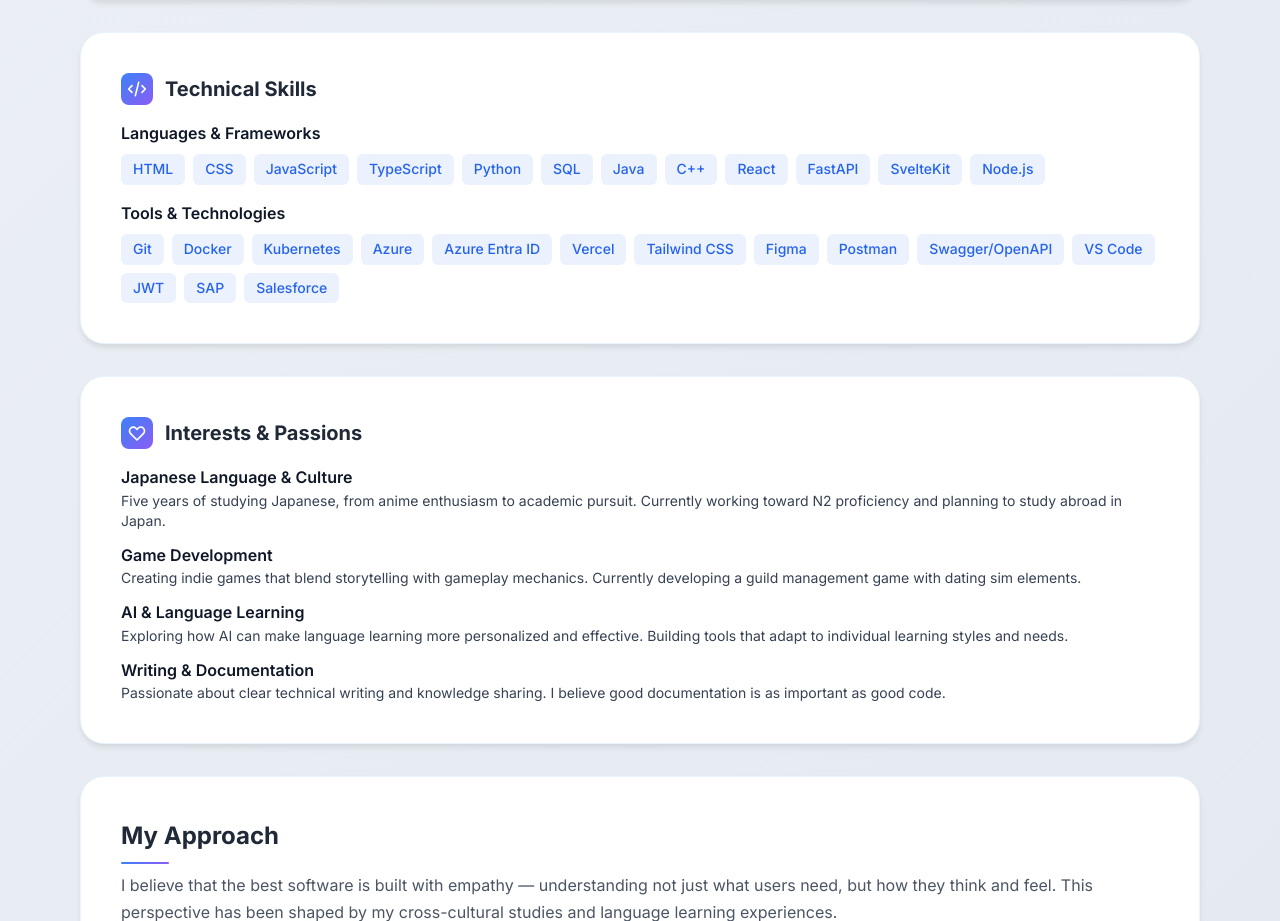
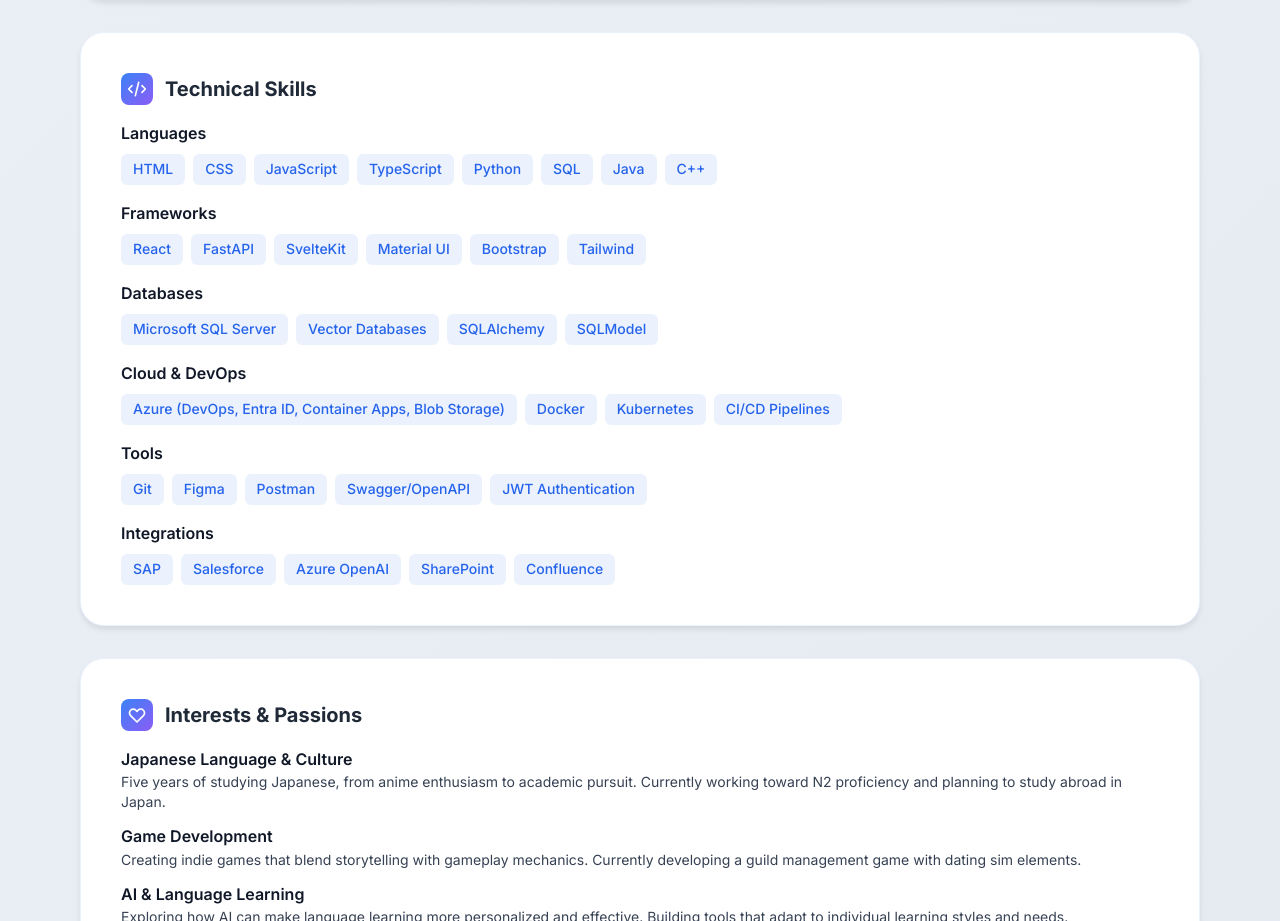
Before and after one commit to miles-hollifield/miles-portfolio-blog, a Next.js app: page /about in a window 1280 px wide. Shown: the part 5313-6234 px from the top of the page. Built offline with nearby package versions, Linux system fonts and the light colour scheme.

Commit message:
Update TechnicalSkills component to refine skill categories and improve organization of skills

```diff
--- a/src/app/components/TechnicalSkills.tsx
+++ b/src/app/components/TechnicalSkills.tsx
@@ -13,19 +13,28 @@
 
 const defaultSkillCategories: SkillCategory[] = [
   {
-    title: "Languages & Frameworks",
-    skills: [
-      "HTML", "CSS", "JavaScript", "TypeScript", "Python", "SQL",
-      "Java", "C++", "React", "FastAPI", "SvelteKit", "Node.js"
-    ]
+    title: "Languages",
+    skills: ["HTML", "CSS", "JavaScript", "TypeScript", "Python", "SQL", "Java", "C++"]
   },
   {
-    title: "Tools & Technologies",
-    skills: [
-      "Git", "Docker", "Kubernetes", "Azure", "Azure Entra ID", "Vercel",
-      "Tailwind CSS", "Figma", "Postman", "Swagger/OpenAPI", "VS Code",
-      "JWT", "SAP", "Salesforce"
-    ]
+    title: "Frameworks",
+    skills: ["React", "FastAPI", "SvelteKit", "Material UI", "Bootstrap", "Tailwind"]
+  },
+  {
+    title: "Databases",
+    skills: ["Microsoft SQL Server", "Vector Databases", "SQLAlchemy", "SQLModel"]
+  },
+  {
+    title: "Cloud & DevOps",
+    skills: ["Azure (DevOps, Entra ID, Container Apps, Blob Storage)", "Docker", "Kubernetes", "CI/CD Pipelines"]
+  },
+  {
+    title: "Tools",
+    skills: ["Git", "Figma", "Postman", "Swagger/OpenAPI", "JWT Authentication"]
+  },
+  {
+    title: "Integrations",
+    skills: ["SAP", "Salesforce", "Azure OpenAI", "SharePoint", "Confluence"]
   }
 ];
 
```
